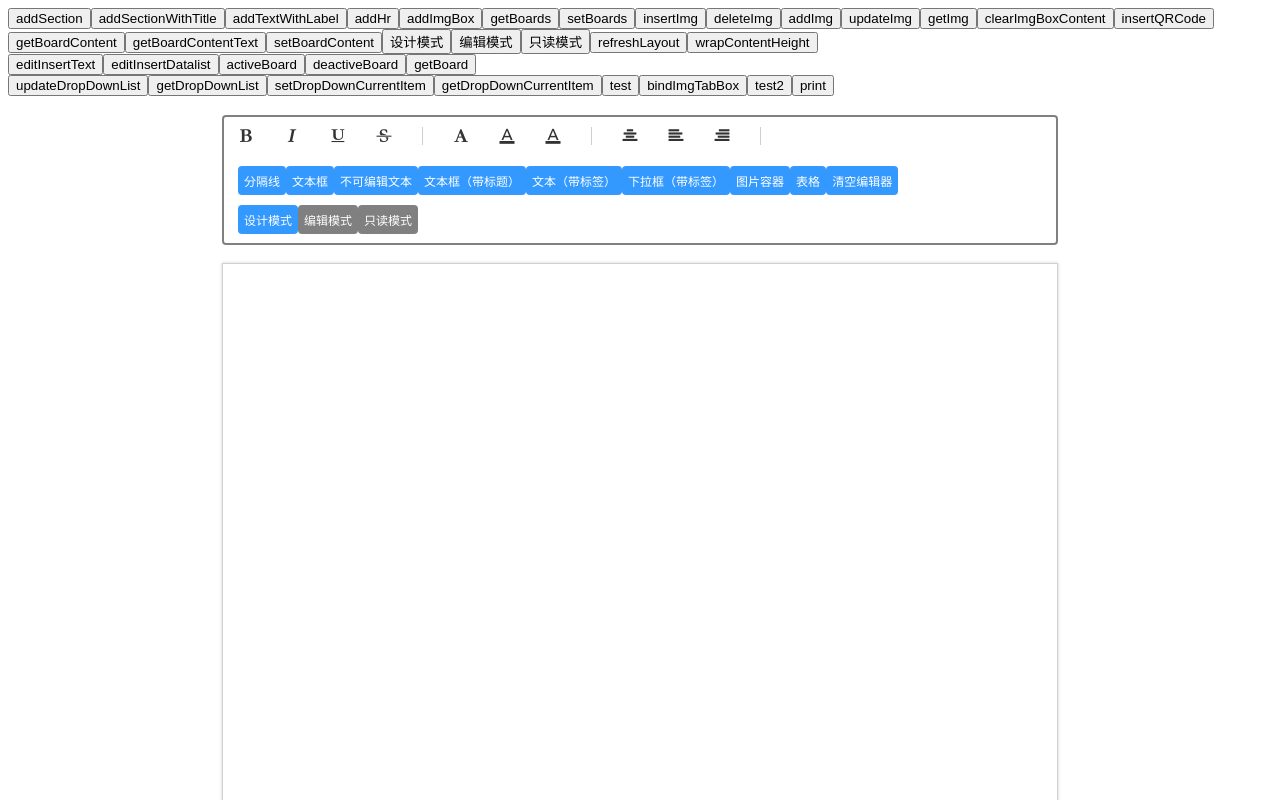
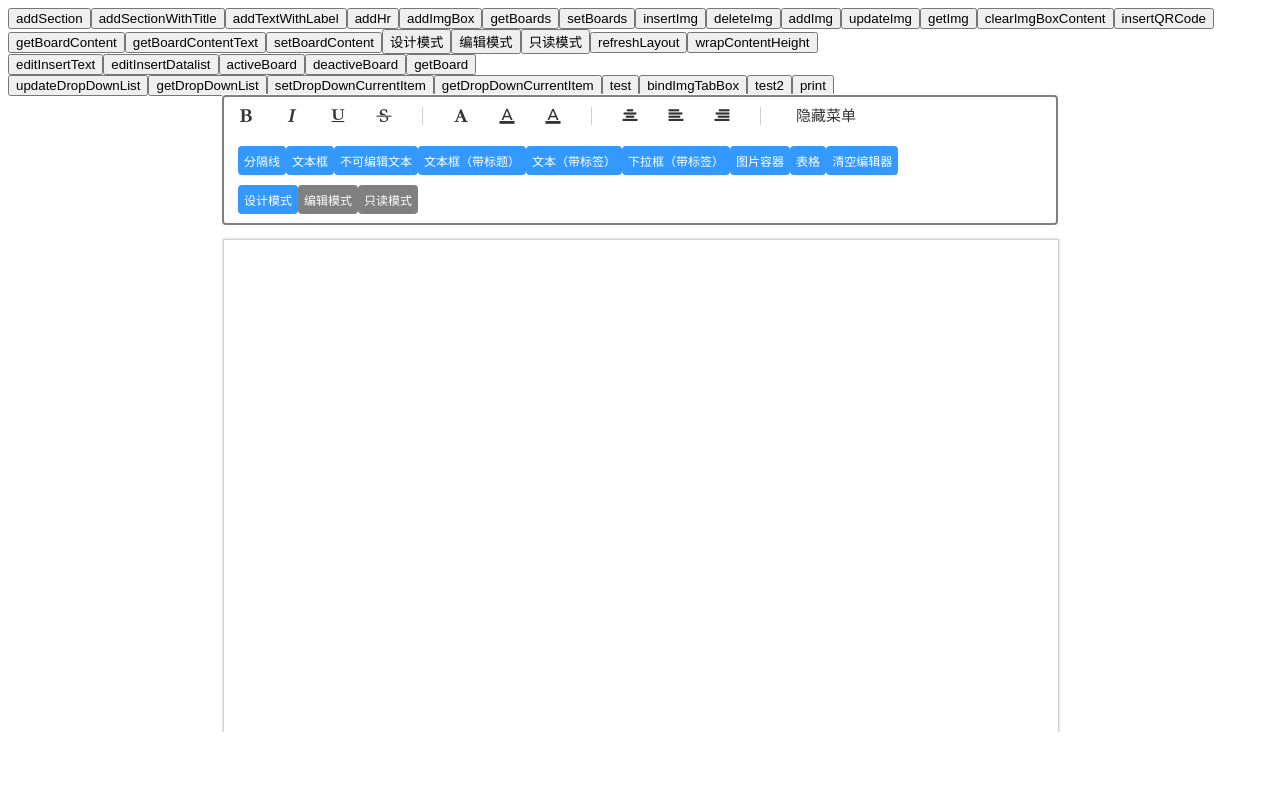
Before and after one commit to MaxYYYYY/vue-maxeditor, a Vue app: page / in a window 1280 px wide. Shown: the top 800 px of the page. Built offline with nearby package versions, Linux system fonts and the light colour scheme.

Commit message:
隐藏、显示菜单 编辑器层级结构调整，增加视口高度属性

```diff
--- a/src/App.vue
+++ b/src/App.vue
@@ -1,5 +1,5 @@
 <template>
-  <div>
+  <div style="position: relative;">
     <button @click="addSection">addSection</button>
     <button @click="addSectionWithTitle">addSectionWithTitle</button>
     <button @click="addTextWithLabel">addTextWithLabel</button>
@@ -42,7 +42,6 @@
     <button @click="bindImgTabBox">bindImgTabBox</button>
     <button @click="test2">test2</button>
     <button @click="print">print</button>
-
 
     <MaxEditor ref="maxeditor"
                :is-mode-btn-show="true"
--- a/src/assets/maxeditor.vue
+++ b/src/assets/maxeditor.vue
@@ -1,7 +1,6 @@
 <template>
   <div class="maxeditor-root" :id="maxEditorRootId">
-    <maxeditor-toolbar ref="maxEditorToolbar" :class="{'maxeditor-fix2top':toolBarFixed}"
-                       :style="{'left':toolBarFixed?toolBarLeft+'px':''}"
+    <maxeditor-toolbar ref="maxEditorToolbar"
                        :width="width"
                        :padding-x="paddingX"
                        :maxeditor_mode="maxeditor_mode"
@@ -9,9 +8,12 @@
                        :is-mode-btn-show="isModeBtnShow"
                        :maxeditor-root-id="maxEditorRootId">
     </maxeditor-toolbar>
+    <div class="maxeditor-view-port"
+         :style="{'width':width+paddingX*2+30+'px','height':viewPortHeight+'px'}"
+         style="overflow-y: scroll;margin: 0 auto;padding-left: 15px;padding-top: 136px">
       <div class="maxeditor-body"
-         :style="{'margin-top':toolBarFixed?'136px':'20px',
-                  'width':width+'px','height':height+'px',
+           style="margin:8px"
+           :style="{'width':width+'px','height':height+'px',
                   'padding-left':paddingX+'px','padding-right':paddingX+'px',
                   'padding-top':paddingY+'px','padding-bottom':paddingY+'px'}"
            @click="handleBodyClick">
@@ -184,6 +186,8 @@
       </div>
     </div>
 
+  </div>
+
 </template>
 
 <script>
@@ -196,6 +200,7 @@
     props: {
       width: {default: 794},
       height: {default: 1124},
+      viewPortHeight: {default:500},
       paddingX: {default: 20},
       paddingY: {default: 20},
       isModeBtnShow: {default: false},//模式控制按钮显示
@@ -922,6 +927,8 @@
       },
 
       handleToolbarScroll() {
+        if (this.$refs.maxEditorToolbar.isMenuCollapsed)
+          return;
         let scrollTop = window.pageYOffset || document.documentElement.scrollTop || document.body.scrollTop;
         let offsetTop = document.getElementById('maxeditor-toolbar-' + this.maxEditorRootId).offsetTop;
         this.toolBarFixed = scrollTop > offsetTop;
@@ -1041,10 +1048,10 @@
       }
     },
     mounted() {
-      window.addEventListener('scroll', this.handleToolbarScroll);
+     /* window.addEventListener('scroll', this.handleToolbarScroll);
       window.onresize = () => {
         this.toolBarLeft = this.$refs.maxEditorBodyInner.getBoundingClientRect().left - 20;
-      }
+      }*/
     },
     watch: {
       maxeditor_mode(n, o) {
--- a/src/assets/maxeidtor-toolbar.vue
+++ b/src/assets/maxeidtor-toolbar.vue
@@ -2,7 +2,9 @@
   <div class="maxeditor-toolbar"
        :id="'maxeditor-toolbar-'+maxeditorRootId"
        ref="maxEditorToolbar"
-       :style="{'width': width+paddingX*2+'px'}">
+       style="transition: 0.3s; min-height: 40px ;position: absolute; top:0; left:50%"
+       :style="{'width': width+paddingX*2+'px','margin-left':-width/2-paddingX+'px'}">
+    <div :id="'maxeditor-toolbar-'+maxeditorRootId+'-a'">
       <a title="粗体" class="maxeditor-toolbar-item" :class="{'maxeditor-bgcolor-gainsboro':command.bold}"
          @click="document.execCommand('bold', false, null)"><span
         class="maxeditor-icon maxeditor-icon-bold"></span></a>
@@ -19,15 +21,22 @@
       <a class="maxeditor-toolbar-item"
          :class="{'maxeditor-bgcolor-gainsboro':current_pop_menu==='fontSize'}"
          @click="current_pop_menu==='fontSize'?current_pop_menu='':current_pop_menu='fontSize'">
-      <span title="字体大小"  class="maxeditor-icon maxeditor-icon-font"></span>
+        <span title="字体大小" class="maxeditor-icon maxeditor-icon-font"></span>
         <div v-show="current_pop_menu==='fontSize'" class="maxeditor-btn-menu-fontsize">
-        <div @click="document.execCommand('fontsize',false,'7')" class="maxeditor-hoverable"><font size="7">超大</font></div>
-        <div @click="document.execCommand('fontsize',false,'6')" class="maxeditor-hoverable"><font size="6">特大</font></div>
-        <div @click="document.execCommand('fontsize',false,'5')" class="maxeditor-hoverable"><font size="5">比较大</font></div>
-        <div @click="document.execCommand('fontsize',false,'4')" class="maxeditor-hoverable"><font size="4">稍大</font></div>
-        <div @click="document.execCommand('fontsize',false,'3')" class="maxeditor-hoverable"><font size="3">正常</font></div>
-        <div @click="document.execCommand('fontsize',false,'2')" class="maxeditor-hoverable"><font size="2">小</font></div>
-        <div @click="document.execCommand('fontsize',false,'1')" class="maxeditor-hoverable"><font size="1">超小</font></div>
+          <div @click="document.execCommand('fontsize',false,'7')" class="maxeditor-hoverable"><font size="7">超大</font>
+          </div>
+          <div @click="document.execCommand('fontsize',false,'6')" class="maxeditor-hoverable"><font size="6">特大</font>
+          </div>
+          <div @click="document.execCommand('fontsize',false,'5')" class="maxeditor-hoverable"><font size="5">比较大</font>
+          </div>
+          <div @click="document.execCommand('fontsize',false,'4')" class="maxeditor-hoverable"><font size="4">稍大</font>
+          </div>
+          <div @click="document.execCommand('fontsize',false,'3')" class="maxeditor-hoverable"><font size="3">正常</font>
+          </div>
+          <div @click="document.execCommand('fontsize',false,'2')" class="maxeditor-hoverable"><font size="2">小</font>
+          </div>
+          <div @click="document.execCommand('fontsize',false,'1')" class="maxeditor-hoverable"><font size="1">超小</font>
+          </div>
         </div>
       </a>
       <!--<a title="增大字体" class="maxeditor-toolbar-item"
@@ -92,8 +101,14 @@
          @click="document.execCommand('justifyright', false, null)"><span
         class="maxeditor-icon maxeditor-icon-align-right"></span></a>
       <a class="maxeditor-toolbar-item-separator"></a>
+      <a class="maxeditor-toolbar-item" style="width: 100px" @click="hideMenu">隐藏菜单</a>
+    </div>
+    <a class="maxeditor-toolbar-item" @click="showMenu" :id="'maxeditor-toolbar-'+maxeditorRootId+'-showbtn'"
+       style="width: 100px;display: none">显示菜单</a>
 
-    <div v-show="isModeBtnShow" class="maxeditor-p-b-10 maxeditor-p-t-10">
+    <div v-show="isModeBtnShow"
+         class="maxeditor-p-b-10 maxeditor-p-t-10"
+         :id="'maxeditor-toolbar-'+maxeditorRootId+'-b'">
       <button title="插入分隔线" class="maxeditor-toolbar-button maxeditor-m-l-15"
               @click="addHr">分隔线
       </button>
@@ -186,14 +201,13 @@
         }
       }
     },
-    directives: {
-
-    },
+    directives: {},
     data() {
       return {
         document: window.document,
         menu_normal_show: false,
         current_pop_menu: '',
+        isMenuCollapsed: false,
         command: {
           bold: false,
           italic: false,
@@ -299,13 +313,39 @@
         this.$parent.clearBoards();
       },
 
+      //
+      hideMenu() {
+        this.isMenuCollapsed = true;
+        document.getElementById('maxeditor-toolbar-' + this.maxeditorRootId + '-a').style.display = 'none';
+        document.getElementById('maxeditor-toolbar-' + this.maxeditorRootId + '-showbtn').style.display = 'block';
+        try {
+          document.getElementById('maxeditor-toolbar-' + this.maxeditorRootId + '-b').style.display = 'none';
+        } catch (e) {
+        }
+        document.getElementById('maxeditor-toolbar-' + this.maxeditorRootId).style.width = '100px';
+      },
+      showMenu() {
+        this.isMenuCollapsed = false;
+        document.getElementById('maxeditor-toolbar-' + this.maxeditorRootId).style.width = this.width + this.paddingX * 2 + 'px';
+        let that = this;
+        setTimeout(function () {
+          document.getElementById('maxeditor-toolbar-' + that.maxeditorRootId + '-a').style.display = 'block';
+          document.getElementById('maxeditor-toolbar-' + that.maxeditorRootId + '-showbtn').style.display = 'none';
+          try {
+            document.getElementById('maxeditor-toolbar-' + that.maxeditorRootId + '-b').style.display = 'block';
+          } catch (e) {
+          }
+        }, 300)
+
+      },
+
       //弹出菜单
-      hidePopMenu(event){
-        try{
-          if (event.target.className !== 'maxeditor-toolbar-item'){
-            this.current_pop_menu='';
+      hidePopMenu(event) {
+        try {
+          if (event.target.className !== 'maxeditor-toolbar-item') {
+            this.current_pop_menu = '';
           }
-        }catch (e) {
+        } catch (e) {
 
         }
       },
@@ -375,7 +415,6 @@
       }
     },
     mounted() {
-      this.$parent.toolBarLeft = this.$refs.maxEditorToolbar.getBoundingClientRect().left;
       //监听选区改变，高频事件
       let command = this.command;
       document.onselectionchange = function (e) {
--- a/src/assets/style.css
+++ b/src/assets/style.css
@@ -3,6 +3,10 @@
   src: url(fonts/Simditor.woff) format("woff");
   font-weight: normal;
   font-style: normal;
+}
+
+.maxeditor-root {
+  position: relative;
 }
 
 .maxeditor-hoverable:hover {
@@ -99,7 +103,6 @@
 
 .maxeditor-body {
   box-sizing: content-box;
-  margin: 20px auto;
   padding: 20px;
   position: relative;
   left: 0;
@@ -160,17 +163,10 @@
   outline: -webkit-focus-ring-color auto 5px;
 }
 
-.maxeditor-fix2top {
-  position: fixed !important;
-  top: 0 !important;
-  z-index: 2000;
-  margin-top: 0 !important;
-}
-
 .maxeditor-toolbar {
+  z-index: 999;
   transition: 0.3s;
   text-align: left;
-  margin: 20px auto;
   outline: gray auto 5px;
   -webkit-user-select: none;
   -moz-user-select: none;
```
Also changed, not shown: 1 other file (tests, documents, lock files or other folders). Lines whose indentation alone changed are shown as unchanged.
